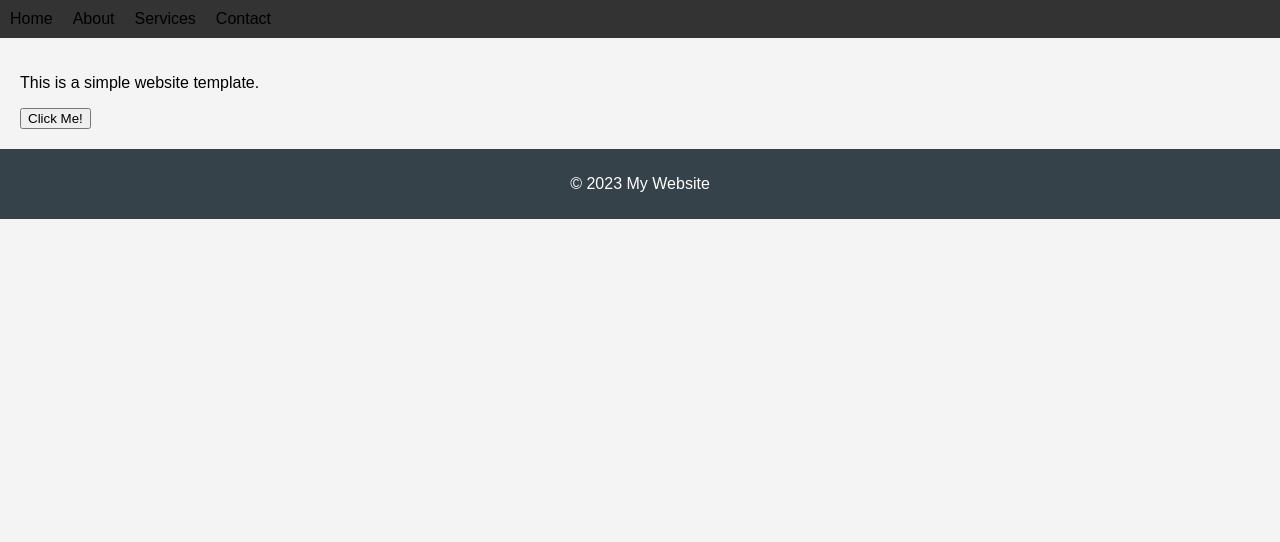
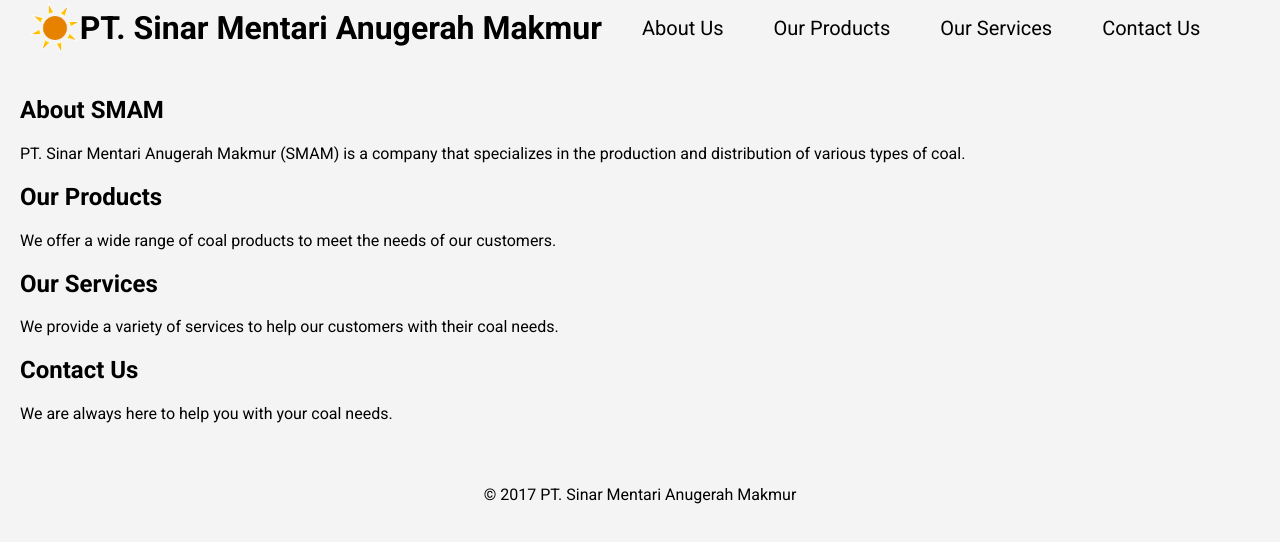
Before and after one commit to RomaruDaze/smam, a plain HTML site: page docs/index.html in a window 1280 px wide. Drawn offline with Linux system fonts and the light colour scheme.

Commit message:
changes in header and navigation

```diff
--- a/docs/index.html
+++ b/docs/index.html
@@ -4,23 +4,46 @@
     <meta charset="UTF-8">
     <meta name="viewport" content="width=device-width, initial-scale=1.0">
     <link rel="stylesheet" href="styles.css">
+    <link rel="preconnect" href="https://fonts.googleapis.com">
+    <link rel="preconnect" href="https://fonts.gstatic.com" crossorigin>
+    <link href="https://fonts.googleapis.com/css2?family=Roboto:ital,wght@0,100;0,300;0,400;0,500;0,700;0,900;1,100;1,300;1,400;1,500;1,700;1,900&display=swap" rel="stylesheet">
     <title>PT. Sinar Mentari Anugerah Makmur</title>
 </head>
 <body>
-    <nav>
-        <ul>
-            <li>Home</li>
-            <li>About</li>
-            <li>Services</li>
-            <li>Contact</li>
-        </ul>
-    </nav>
+    <header>
+        <div class="header-title">
+            <img src="./images/smam-logo.png" alt="SMAM-logo">
+            <h1>PT. Sinar Mentari Anugerah Makmur</h1>
+        </div>
+        <nav class="header-nav">
+            <ul>
+                <li><a href="#">About Us</a></li>
+                <li><a href="#">Our Products</a></li>
+                <li><a href="#">Our Services</a></li>
+                <li><a href="#">Contact Us</a></li>
+            </ul>
+        </nav>
+    </header>
     <main>
-        <p>This is a simple website template.</p>
-        <button id="myButton">Click Me!</button>
+        <div class="about-us">
+            <h2>About SMAM</h2>
+            <p>PT. Sinar Mentari Anugerah Makmur (SMAM) is a company that specializes in the production and distribution of various types of coal.</p>
+        </div>
+        <div class="our-products">
+            <h2>Our Products</h2>
+            <p>We offer a wide range of coal products to meet the needs of our customers.</p>
+        </div>
+        <div class="our-services">
+            <h2>Our Services</h2>
+            <p>We provide a variety of services to help our customers with their coal needs.</p>
+        </div>
+        <div class="contact-us">
+            <h2>Contact Us</h2>
+            <p>We are always here to help you with your coal needs.</p>
+        </div>
     </main>
     <footer>
-        <p>&copy; 2023 My Website</p>
+        <p>&copy; 2017 PT. Sinar Mentari Anugerah Makmur</p>
     </footer>
     <script src="script.js"></script>
 </body>
--- a/docs/styles.css
+++ b/docs/styles.css
@@ -1,15 +1,59 @@
 body {
-    font-family: Arial, sans-serif;
+    font-family: 'Roboto', sans-serif;
+    background-color: #f4f4f4;
     margin: 0;
     padding: 0;
-    background-color: #f4f4f4;
 }
 
 header {
-    background: #35424a;
-    color: #ffffff;
-    padding: 10px 0;
     text-align: center;
+    display: flex;
+    flex-direction: row;
+    align-items: center;
+    justify-content: center;
+}
+
+.header-title {
+    display: flex;
+    flex-direction: row;
+    align-items: center;
+
+}
+
+.header-title img {
+    width: 50px;
+    height: 50px;
+}
+
+.header-title h1 {
+    margin: 0;
+}
+
+.header-nav {
+    display: flex;
+    flex-direction: row;
+    align-items: center;
+    justify-content: center;
+}
+
+.header-nav ul {
+    list-style-type: none;
+    display: flex;
+    flex-direction: row;
+}
+
+.header-nav li {
+    margin-right: 50px;
+}
+
+.header-nav li a {
+    font-size: 20px;
+    color: black;
+    text-decoration: none;
+}
+
+nav li a:hover {
+    text-decoration: underline;
 }
 
 main {
@@ -19,34 +63,7 @@ main {
 footer {
     text-align: center;
     padding: 10px 0;
-    background: #35424a;
-    color: #ffffff;
     position: relative;
     bottom: 0;
     width: 100%;
 }
-
-nav {
-    background-color: #333;
-    padding: 10px;
-}
-
-nav ul {
-    list-style-type: none;
-    margin: 0;
-    padding: 0;
-    display: flex;
-}
-
-nav li {
-    margin-right: 20px;
-}
-
-nav li a {
-    color: white;
-    text-decoration: none;
-}
-
-nav li a:hover {
-    text-decoration: underline;
-}
```
Also changed, not shown: docs/images/smam-logo.png (added).
